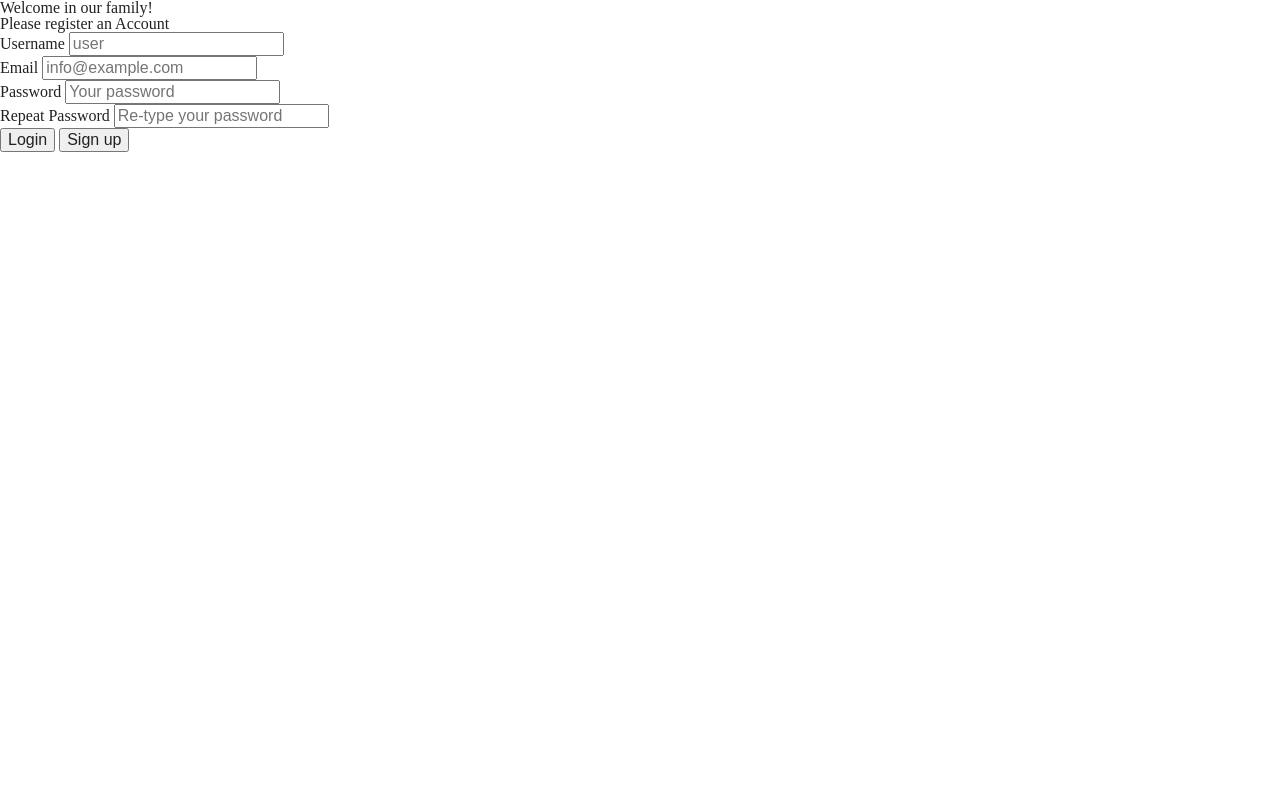
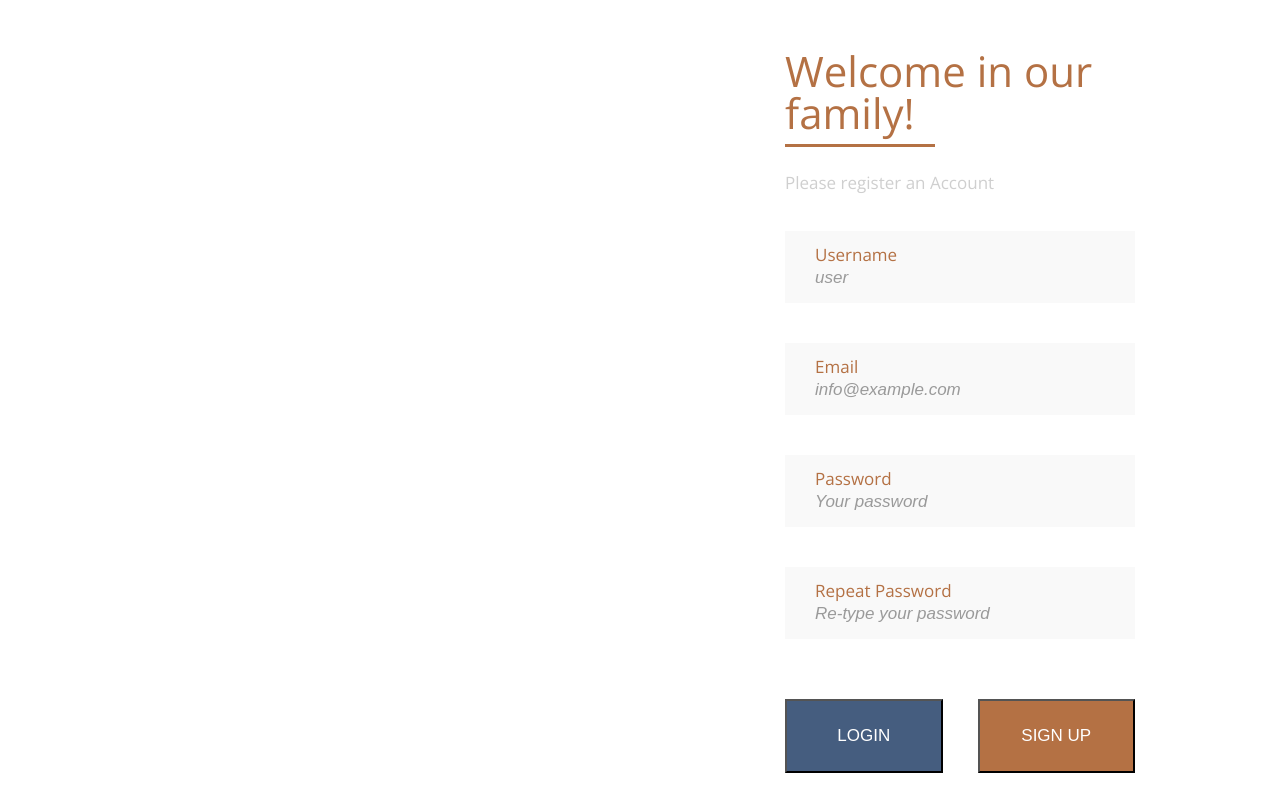
Before and after one commit to jenyabenya/skillup-first-repo, a plain HTML site: page pages/register.html in a window 1280 px wide. Drawn offline with nearby package versions, Linux system fonts and the light colour scheme.

Commit message:
Update register.html

```diff
--- a/pages/register.html
+++ b/pages/register.html
@@ -4,7 +4,7 @@
   <link href="https://fonts.googleapis.com/css?family=Open+Sans&display=swap" rel="stylesheet" />
 
   <link href="../styles/reset.css" rel="stylesheet" />
-  <link href="../styles/styles.css" rel="stylesheet" />
+  <link href="../styles/style.css" rel="stylesheet" />
 </head>
 <body>
   <!-- Main Wrapper -->
```
